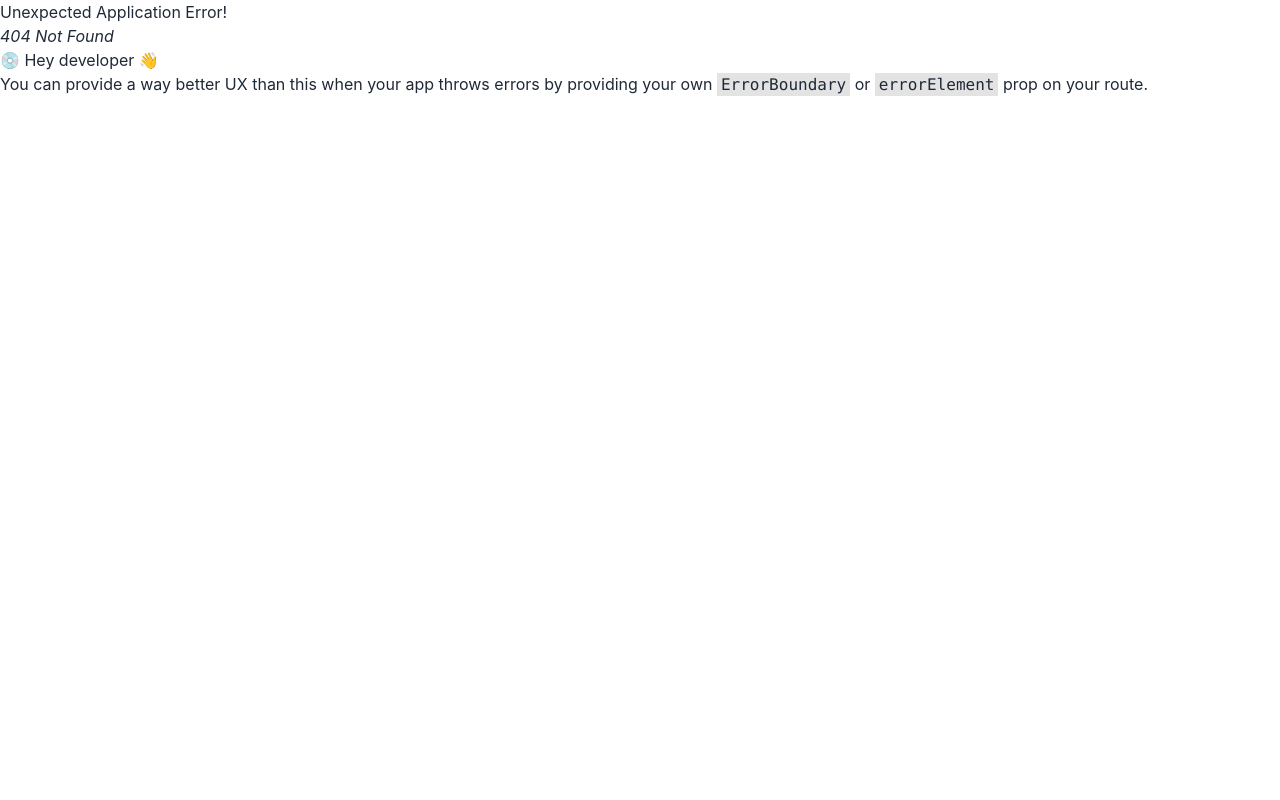
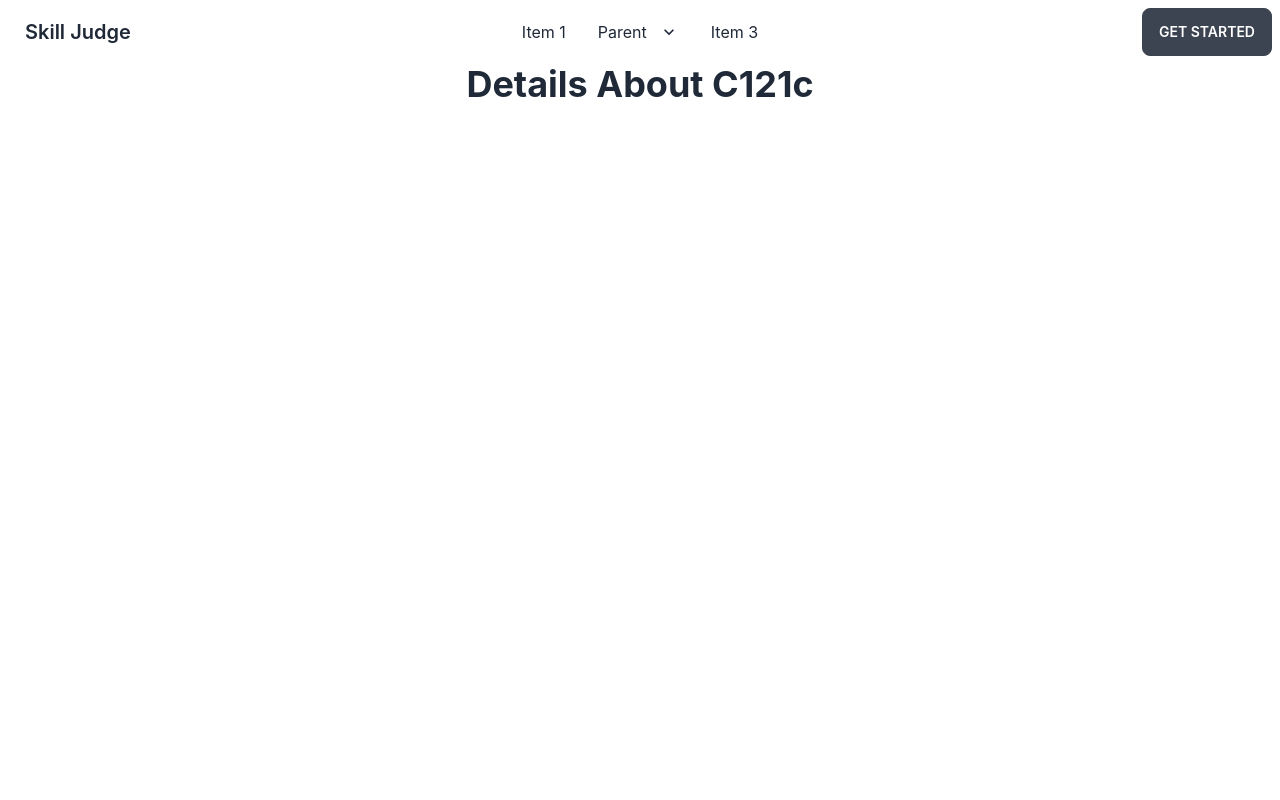
Before and after one commit to sabrababra/Skill-judge-client, a React (Create React App) app: page /categorie/C121c in a window 1280 px wide. Before the commit this address had no page. Shown: the top 800 px of the page. Built offline with nearby package versions, Linux system fonts and the light colour scheme.

Commit message:
added a category details page and route

```diff
--- a/src/SharedComponent/CategoryCard/CategoryCard.tsx
+++ b/src/SharedComponent/CategoryCard/CategoryCard.tsx
@@ -9,15 +9,15 @@ const CategoryCard = () => {
                 <h4 className='text-3xl font-bold'>Select Your Programming Language</h4>
             </div>
 
-           <div className='grid grid-cols-3 gap-4 my-10'>
+           <div className='grid lg:grid-cols-3 md:grid-cols-2 sm:grid-cols-1 gap-4 my-10'>
             {
                Data.map((item:any)=>{
                 return (
                   <Link  to={`/categorie/${item.CategoryId}`}>
-                    <div>
-                    <div className="card bg-base-100 shadow-xl">
-                      <div className="card-body">
-                        <h2 className="card-title">{item.name}</h2>
+                    <div >
+                    <div className="card bg-base-100 shadow-xl hover:bg-[#94A3B8] hover:text-white">
+                      <div className="card-body text-center">
+                        <h2 className="card-title text-center">{item.name}</h2>
 
                         </div>
                       </div>
--- a/src/SharedComponent/Nav.tsx
+++ b/src/SharedComponent/Nav.tsx
@@ -1,4 +1,5 @@
 import React from 'react';
+import { Link } from 'react-router-dom';
 
 const Nav = () => {
     return (
@@ -23,7 +24,7 @@ const Nav = () => {
                         <li><a>Item 3</a></li>
                     </ul>
                 </div>
-                <a className="btn btn-ghost normal-case text-xl">Skill Judge</a>
+                <Link to='/' className="btn btn-ghost normal-case text-xl">Skill Judge</Link>
             </div>
             <div className="navbar-center hidden lg:flex">
                 <ul className="menu menu-horizontal px-1">
--- /dev/null
+++ b/src/pages/CategoryDetails/CategoryDetails.tsx
@@ -0,0 +1,16 @@
+import React from 'react';
+import { useParams } from 'react-router-dom';
+
+const CategoryDetails = () => {
+    const router=useParams();
+    console.log("Router",router)
+    return (
+        <div className='h-[100vh]'>
+           <h2 className='text-4xl text-center font-bold'>
+           Details About {router.id}
+           </h2>
+        </div>
+    );
+};
+
+export default CategoryDetails;
```
Also changed, not shown: src/Routes/Routes.js (+9 -0 lines).
